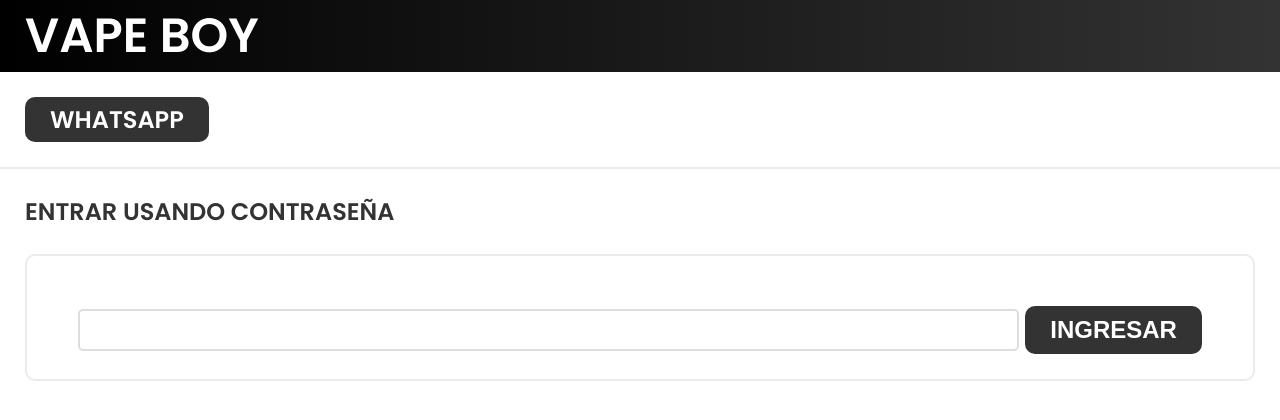
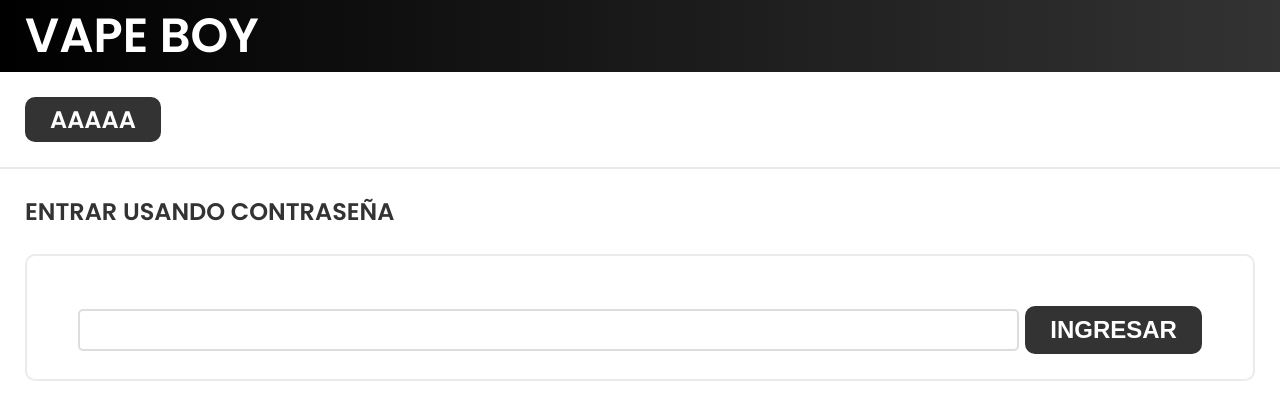
Before and after one commit to vapboyz/vapeboy, a plain HTML site: page index.html in a window 1280 px wide. Drawn offline with Linux system fonts and the light colour scheme.

Commit message:
Update index.html

```diff
--- a/index.html
+++ b/index.html
@@ -181,7 +181,7 @@
     </header>
 
     <div class="sort-section">
-        <a href="main" class="sort-button">WHATSAPP</a>
+        <a href="main" class="sort-button">AAAAA</a>
     </div>
     <hr class="solid-border">
 
```
